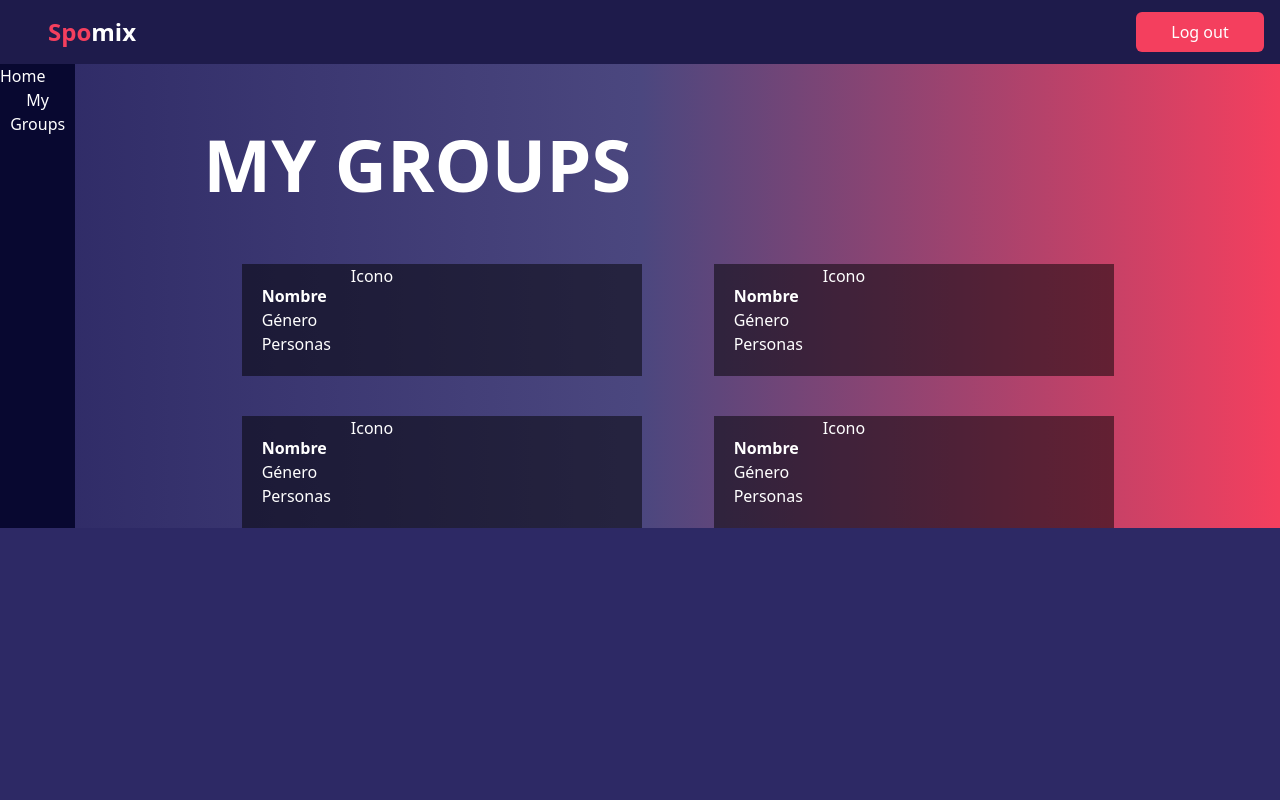
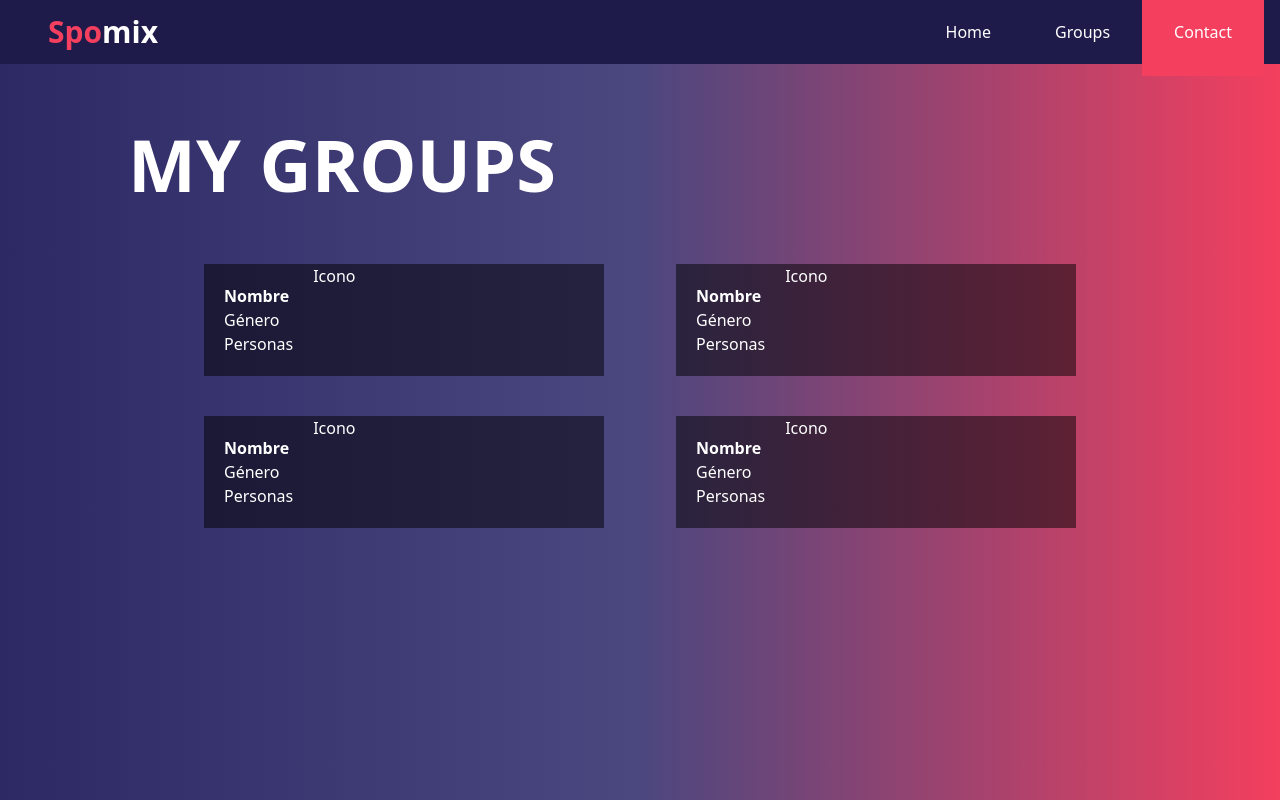
Before and after one commit to Citlalli27/spomix02, a React (Create React App) app: page /newgroup in a window 1280 px wide. Built offline with nearby package versions, Linux system fonts and the light colour scheme.

Commit message:
Cambio de Navbar

```diff
--- a/src/components/Home.jsx
+++ b/src/components/Home.jsx
@@ -67,9 +67,8 @@ const Home = () => {
   return (
     <div className="bg-gradient-to-r from-[#2d2965] via-[#4b477f] to-rose-500 text-white ">
       <NavbarHome />
-      <div className="flex ">
-        <Sidebar />
-        <div className="flex flex-col ">
+
+        <div className="flex flex-col h-screen">
           <ArtistContainer>
             {artists != null ? (
               artists.map((artist) => (
@@ -86,11 +85,11 @@ const Home = () => {
                 <Song artist={song.artist} song={song.name} imagen={song.img} />
               ))
             ) : (
-              <p>Loading...</p>
+              <p className="animate-ping">Loading...</p>
             )}
           </SongContainer>
         </div>
-      </div>
+
     </div>
   );
 };
--- a/src/components/Landingbody.jsx
+++ b/src/components/Landingbody.jsx
@@ -31,11 +31,11 @@ const Landingbody = () => {
           <p className="md:text-3xl sm:text-2xl text-1xl font-bold"> to use.</p>
         </div>
         <p className="md:text-2xl text-1xl font-bold text-gray-400">
-          Login with your Spotify account
+          Log in with your Spotify account
         </p>
         <a href="http://127.0.0.1:5000/login">
           <button className="bg-rose-500 w-[200px] rounded-md font-medium my-6 mx-auto py-3">
-            Login
+            Log In
           </button>
         </a>
       </div>
--- a/src/components/Navbar.jsx
+++ b/src/components/Navbar.jsx
@@ -16,8 +16,8 @@ const Navbar = () => {
             <p className='w-full text-3xl font-bold text-white'>mix</p>
         </div>
         <ul className='hidden md:flex '>
-            <li className='p-8'>About</li>
-            <li className='p-8'>Contact</li>
+            <li className='p-8 cursor-pointer'>About</li>
+            <li className='p-8 cursor-pointer'>Contact</li>
 
         </ul>
 
@@ -33,8 +33,8 @@ const Navbar = () => {
                 <p className='w-full text-3xl font-bold text-white'>mix</p>
             </div>
             <ul className='p-5'>
-                <li className='p-8 border-b'>About</li>
-                <li className='p-8 border-b'>Contact</li>
+                <li className='p-8 border-b cursor-pointer'>About</li>
+                <li className='p-8 border-b cursor-pointer'>Contact</li>
 
             </ul>
         </div>
--- a/src/components/NavbarHome.jsx
+++ b/src/components/NavbarHome.jsx
@@ -1,21 +1,51 @@
-import React from 'react'
-import { useNavigate } from 'react-router-dom';
+import React, {useState} from 'react'
+import {AiOutlineMenu} from'react-icons/ai'
+import { useNavigate } from 'react-router-dom'
 
 
 const Navbar = () => {
 
-  const navigate = useNavigate();
+    let navigate = useNavigate();
+    const [nav, setNav] = useState(false)
+
+    const handleNav = () => {
+        setNav(!nav)
+    }
 
   return (
-    <div className='text-white bg-indigo-950 flex justify-between items-center h-16 mx-auto px-4'>
-        <button className='inline-flex p-8' onClick={() => navigate("/home")}>
-            <p className='w-full text-2xl font-bold text-rose-500'>Spo</p>
-            <p className='w-full text-2xl font-bold text-white'>mix</p>
-        </button>
-        <ul className='md:flex '>
-            <button className='p-8 bg-rose-500 text-white hover:bg-rose-600 w-32 h-10 rounded-md text-center my-6 mx-auto py-2 font-normal'>Log out</button>
+
+    <div className='text-white bg-indigo-950 flex justify-between items-center h-16  mx-auto px-4'>
+    <div className='inline-flex p-8 cursor-pointer' onClick={() => navigate("/home")}>
+        <p className='w-full text-3xl font-bold text-rose-500'>Spo</p>
+        <p className='w-full text-3xl font-bold text-white'>mix</p>
+    </div>
+    <ul className='hidden md:flex '>
+        <li className='p-8 cursor-pointer' onClick={() => navigate("/home")}>Home</li>
+        <li className='p-8 cursor-pointer'  onClick={() => navigate("/newgroup")}>Groups</li>
+        <li className='p-8 cursor-pointer bg-rose-500'>Contact</li>
+
+    </ul>
+
+    {/* Icono de barra lateral */}
+    <div onClick={handleNav} className='block md:hidden cursor-pointer'>
+        {!nav ? <AiOutlineMenu size={25} /> : <AiOutlineMenu size={25} />}
+    </div>
+
+    {/* NavBar lateral */}
+    <div className={nav ? 'fixed left-0 top-0 w-[60%] h-full bg-indigo-950 ease-in-out duration-500' : 'fixed left-[-100%]' }>
+        <div className='inline-flex p-8'>
+            <p className='w-full text-3xl font-bold text-rose-600'>Spo</p>
+            <p className='w-full text-3xl font-bold text-white'>mix</p>
+        </div>
+        <ul className='p-5'>
+            <li className='p-8 cursor-pointer'>Home</li>
+            <li className='p-8 border-b cursor-pointer'>Groups</li>
+            <li className='p-8 border-b cursor-pointer'>Contact</li>
+
         </ul>
     </div>
+</div>
+
   )
 }
 
--- a/src/components/NewGroup.jsx
+++ b/src/components/NewGroup.jsx
@@ -13,10 +13,10 @@ import Group from './Group'
 
 const Home = () => {
   return (
-    <div className='bg-gradient-to-r from-[#2d2965] via-[#4b477f] to-rose-500 text-white '>
+    <div className='bg-gradient-to-r from-[#2d2965] via-[#4b477f] to-rose-500 text-white h-screen'>
       <NavbarHome />
     <div className='flex'>
-      <Sidebar />
+
       <GroupsContainer>
 
       </GroupsContainer>
```
